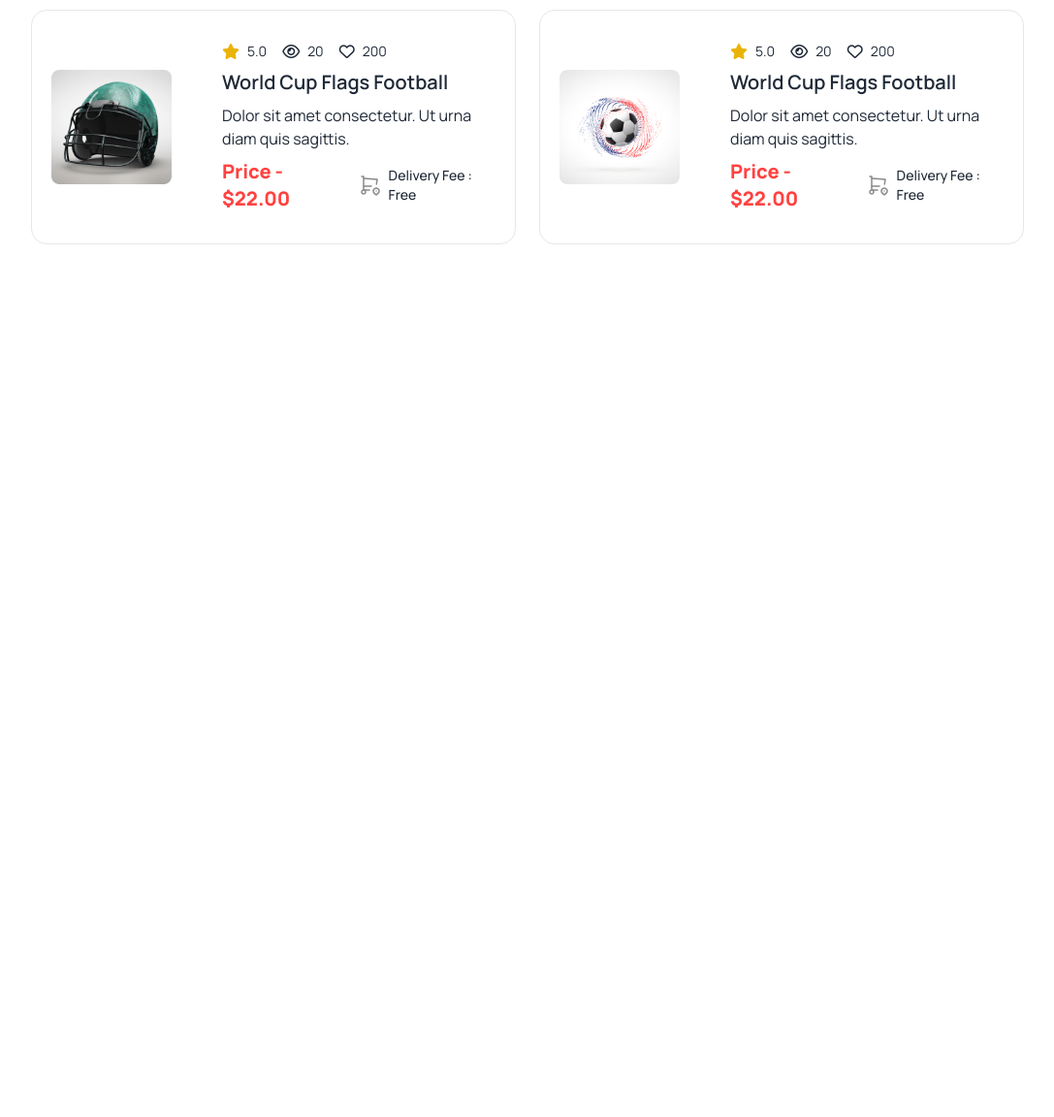
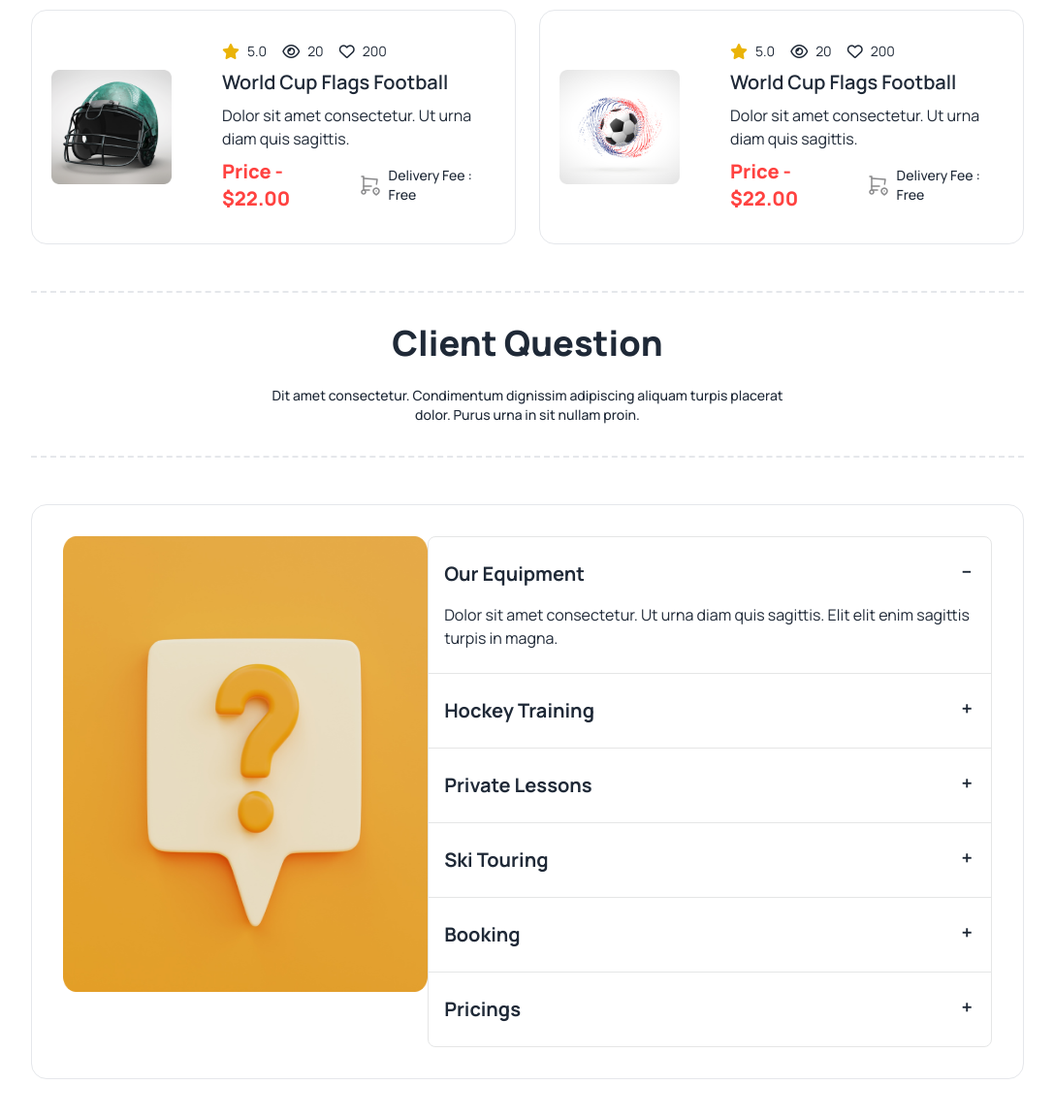
Before and after one commit to Nazrulofficeial/Hockeys, a plain HTML site: page index.html in a window 1280 px wide. Shown: the part 3082-4234 px from the top of the page at 97% size, without its empty margins (96-1183 px from the left). Before the commit the page ends 3382 px from the top, so only its background shows below. Drawn offline with nearby package versions, Linux system fonts and the light colour scheme.

Commit message:
Client Question Section Added

```diff
--- a/index.html
+++ b/index.html
@@ -377,6 +377,86 @@
             </div>
           </div>
         </section>
+        <!-- Client Question Section -->
+        <section class="mx-5 lg:mx-32 lg:my-12 my-6">
+          <!-- Client question Section heading -->
+          <div class="border-t-2 border-b-2 border-dashed text-center py-8 ">
+            <h1 class="text-xl lg:text-4xl font-extrabold pb-6">Client Question</h1>
+            <p class="text-sm font-medium text-[rgba(19, 19, 24, 0.60)]">Dit amet consectetur. Condimentum dignissim adipiscing aliquam turpis placerat
+              <br>
+              dolor. Purus urna in sit nullam proin. </p>
+          </div>
+          <!-- Main client section started from here -->
+          <div class="flex justify-around my-12 border-[1px] border-[rgba(19, 19, 24, 0.10)] p-8 rounded-2xl">
+            <div>
+              <img src="Images/11.png" alt="" class="w-[450px] h-[470px]">
+            </div>
+            <div class="">
+              <div class="join join-vertical ">
+                <!-- First collapse -->
+                <div class="collapse collapse-plus join-item border border-base-300 py-2 ">
+                  <input type="radio" name="my-accordion-4" checked="checked" />
+                  <div class="collapse-title text-xl font-bold">
+                    Our Equipment
+                  </div>
+                  <div class="collapse-content">
+                    <p>Dolor sit amet consectetur. Ut urna diam quis sagittis. Elit elit enim sagittis turpis in magna.</p>
+                  </div>
+                </div>
+                <!-- Second collapse -->
+                <div class="collapse collapse-plus join-item border border-base-300 py-2 ">
+                  <input type="radio" name="my-accordion-4" />
+                  <div class="collapse-title text-xl font-bold">
+                    Hockey Training
+                  </div>
+                  <div class="collapse-content">
+                    <p>hello</p>
+                  </div>
+                </div>
+                <!-- Third collapse -->
+                <div class="collapse collapse-plus join-item border border-base-300 py-2 ">
+                  <input type="radio" name="my-accordion-4" />
+                  <div class="collapse-title text-xl font-bold">
+                    Private Lessons
+                  </div>
+                  <div class="collapse-content">
+                    <p>hello</p>
+                  </div>
+                </div>
+                <!-- Fourth collapse -->
+                <div class="collapse collapse-plus join-item border border-base-300 py-2 ">
+                  <input type="radio" name="my-accordion-4" />
+                  <div class="collapse-title text-xl font-bold">
+                    Ski Touring
+                  </div>
+                  <div class="collapse-content">
+                    <p>hello</p>
+                  </div>
+                </div>
+                <!-- Fifth collapse -->
+                <div class="collapse collapse-plus join-item border border-base-300 py-2 ">
+                  <input type="radio" name="my-accordion-4" />
+                  <div class="collapse-title text-xl font-bold">
+                    Booking
+                  </div>
+                  <div class="collapse-content">
+                    <p>hello</p>
+                  </div>
+                </div>
+                <!-- Sixth collapse -->
+                <div class="collapse collapse-plus join-item border border-base-300 py-2 ">
+                  <input type="radio" name="my-accordion-4" />
+                  <div class="collapse-title text-xl font-bold">
+                    Pricings
+                  </div>
+                  <div class="collapse-content">
+                    <p>hello</p>
+                  </div>
+                </div>
+              </div>
+            </div>
+          </div>
+        </section>
     </main>
     <footer>
 
```
